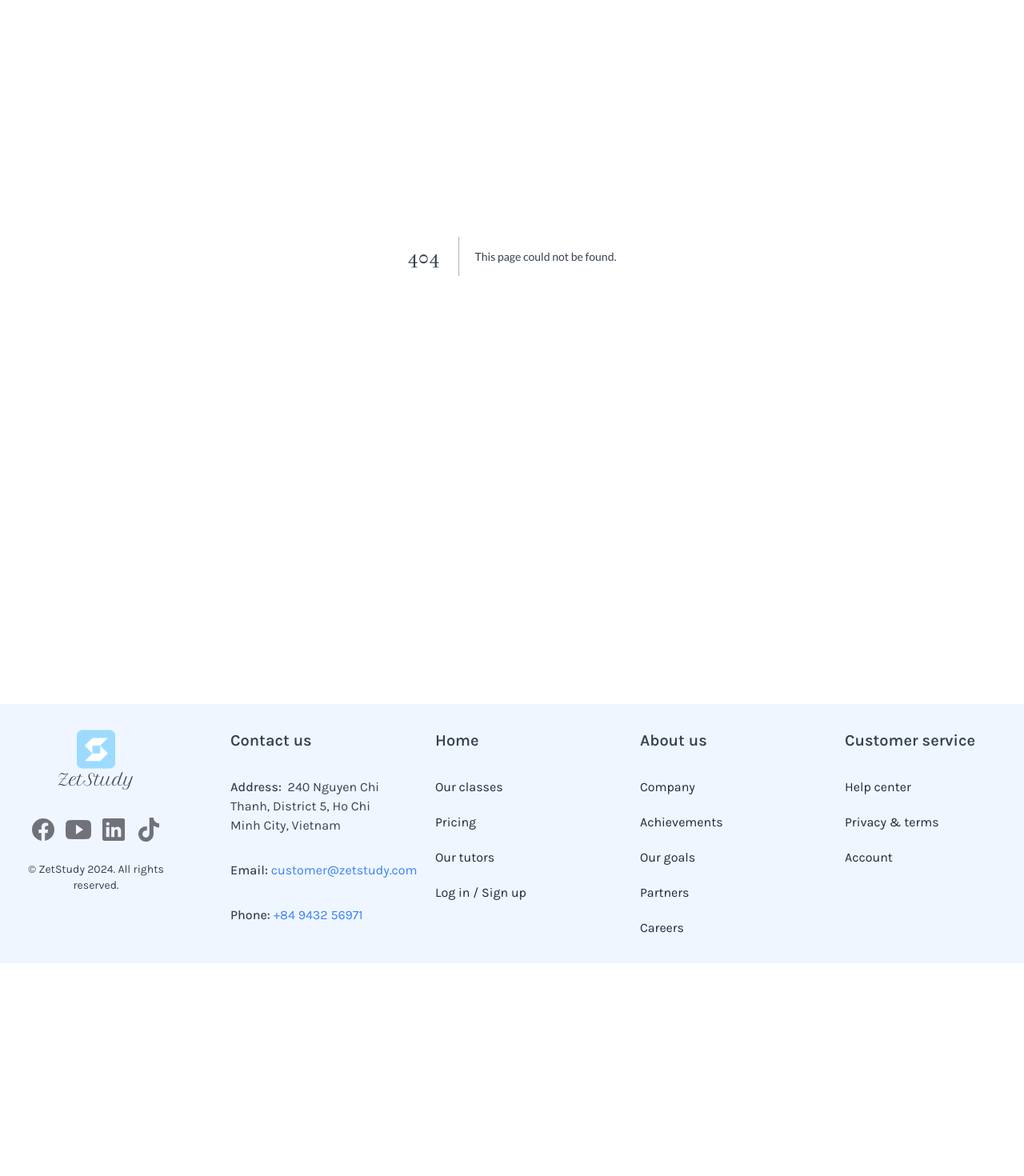
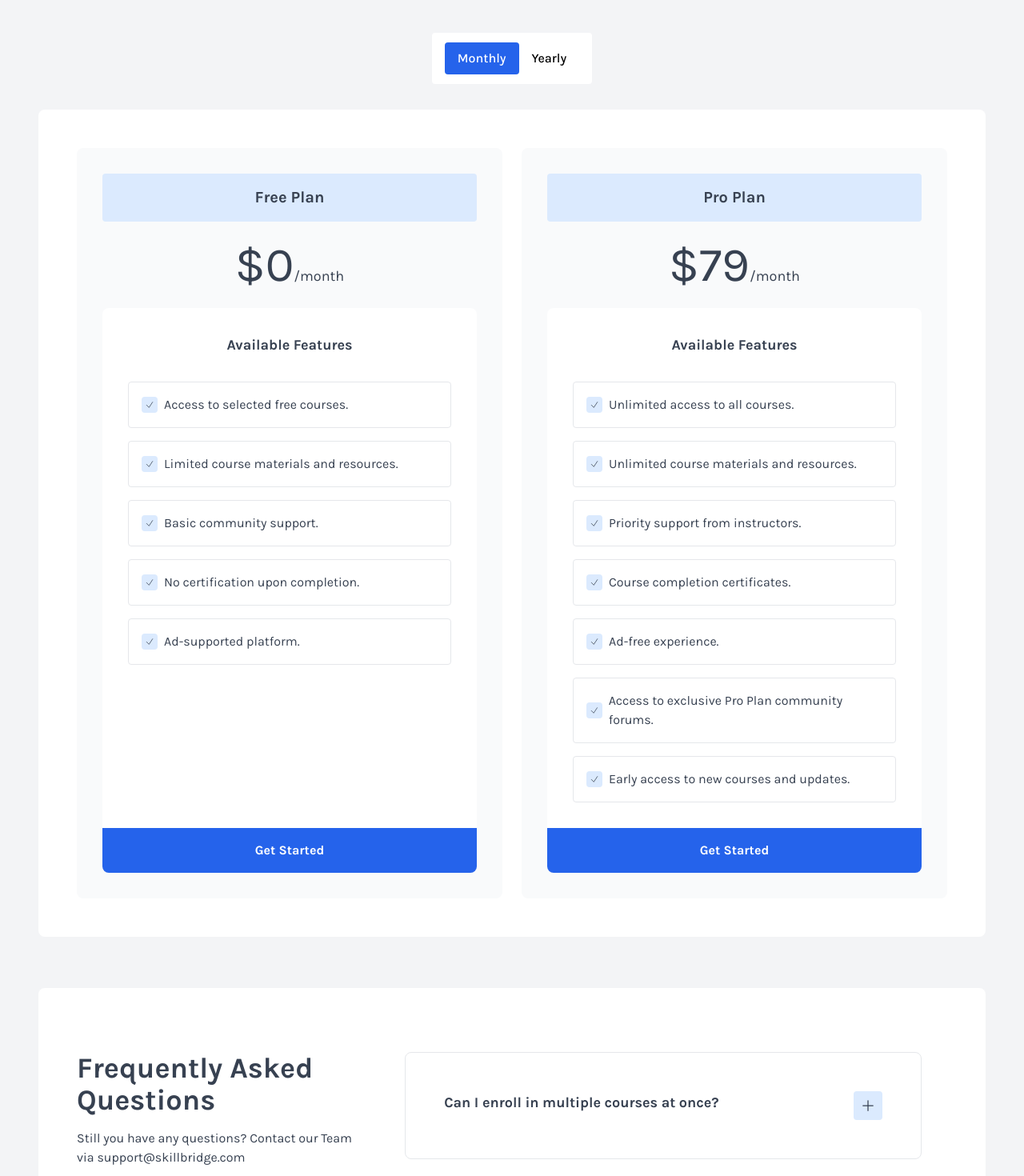
Before and after one commit to ngokhoa1202/e-commerce-frontend, a Next.js app: page /pricing in a window 1280 px wide. Before the commit this address had no page. Shown: the part 180-1650 px from the top of the page at 80% size. Before the commit the page ends 1432 px from the top, so only its background shows below. Built offline with nearby package versions, Linux system fonts and the light colour scheme.

Commit message:
add pricing page

```diff
--- a/package.json
+++ b/package.json
@@ -3,9 +3,9 @@
   "version": "0.1.0",
   "private": true,
   "scripts": {
-    "dev": "cross-env PORT=3031 next dev --turbopack",
+    "dev": "PORT=3031 next dev --turbopack",
     "build": "next build",
-    "start": "cross-env PORT=3030 next start",
+    "start": "PORT=3030 next start",
     "lint": "next lint"
   },
   "dependencies": {
--- a/src/app/_components/Header.tsx
+++ b/src/app/_components/Header.tsx
@@ -1,22 +1,16 @@
 "use client";
 
 import Image from "next/image";
-
-import { useState } from "react";
-import { Dialog, DialogPanel } from '@headlessui/react';
-import { Bars3Icon, XMarkIcon } from '@heroicons/react/24/outline';
 import Link from "next/link";
 
 const navigation = [
   { name: 'Home', href: '/' },
   { name: 'Classes', href: '/classes' },
-  { name: 'Pricing', href: '#' },
+  { name: 'Pricing', href: '/pricing' },
   { name: 'About us', href: '/about' },
 ]
 
 export default function Header(): JSX.Element {
-
-
   return (
     <header>
       <nav aria-label="Global" className="flex items-center justify-between px-6 lg:px-8">
@@ -46,6 +40,7 @@ export default function Header(): JSX.Element {
             </Link>
           ))}
         </div>
+
         <div className="hidden lg:flex lg:flex-1 lg:justify-end">
           <a href="/login"
             className="text-lg font-semibold px-8 py-2 rounded-lg
--- a/src/app/classes/[id]/page.tsx
+++ b/src/app/classes/[id]/page.tsx
@@ -40,7 +40,7 @@ export default async function Page({ params }: { params: Promise<{ id: string }>
         <p>{courseSample.description}</p>
       </div>
       <hr/>
-      <Image alt="Cover" src={coverImage} className="my-8"/>
+      {/* <Image alt="Cover" src={coverImage} className="my-8"/> */}
       <div className="grid grid-cols-2 gap-8">
         {courseSample.curriculum.map((week, idx) => (
           <CurriculumCard key={idx} curriculum={week} />
--- a/src/app/layout.tsx
+++ b/src/app/layout.tsx
@@ -41,7 +41,7 @@ export default function RootLayout({
   return (
     <html lang="en">
       <body
-        className={`${sedan.variable} ${karla.variable} ${lato.variable} ${petitFormalScript.variable} antialiased text-gray-700`}
+        className={`${sedan.variable} ${karla.variable} ${lato.variable} ${petitFormalScript.variable} antialiased text-gray-700 bg-gray-100`}
       >
         <Header />
         {children}
--- /dev/null
+++ b/src/app/pricing/page.tsx
@@ -0,0 +1,166 @@
+"use client";
+import { useState } from "react"
+import { CheckIcon, XMarkIcon, ArrowRightIcon, PlusIcon } from "@heroicons/react/24/outline";
+
+const plans = [
+  {
+    name: "Free Plan",
+    monthlyPrice: 0,
+    yearlyPrice: 0,
+    features: [
+      "Access to selected free courses.",
+      "Limited course materials and resources.",
+      "Basic community support.",
+      "No certification upon completion.",
+      "Ad-supported platform.",
+    ],
+  },
+  {
+    name: "Pro Plan",
+    monthlyPrice: 79,
+    yearlyPrice: 70,
+    features: [
+      "Unlimited access to all courses.",
+      "Unlimited course materials and resources.",
+      "Priority support from instructors.",
+      "Course completion certificates.",
+      "Ad-free experience.",
+      "Access to exclusive Pro Plan community forums.",
+      "Early access to new courses and updates.",
+    ],
+  },
+];
+
+const faq = [
+  {
+    question: "Can I enroll in multiple courses at once?",
+    answer: "Absolutely! You can enroll in multiple courses simultaneously and access them at your convenience.",
+    link: "Enrollment Process for Different Courses",
+  },
+  {
+    question: "Can I enroll in multiple courses at once?",
+    answer: "Absolutely! You can enroll in multiple courses simultaneously and access them at your convenience.",
+    link: "Enrollment Process for Different Courses",
+  },
+  {
+    question: "Can I enroll in multiple courses at once?",
+    answer: "Absolutely! You can enroll in multiple courses simultaneously and access them at your convenience.",
+    link: "Enrollment Process for Different Courses",
+  },
+];
+
+interface Plan {
+  name: string;
+  monthlyPrice: number;
+  yearlyPrice: number;
+  features: string[];
+}
+
+interface FAQ {
+  question: string;
+  answer: string;
+  link: string;
+}
+
+function PlanCard({ props }: { props: { plan: Plan, isMonthly: boolean } }) {
+  const { plan, isMonthly } = props;
+  return (
+    <div key={plan.name} className="flex flex-col items-center bg-gray-50 p-8 rounded-lg">
+      <div className="w-full text-xl text-center bg-blue-100 p-4 rounded font-bold mb-6">{plan.name}</div>
+      <div className="mb-6">
+        <span className="text-6xl">${isMonthly ? plan.monthlyPrice : plan.yearlyPrice}</span>
+        <span className="text-lg">/month</span>
+      </div>
+      <div className="flex flex-col bg-white p-8 w-full gap-4 rounded-t-lg h-full">
+        <p className="text-center text-lg font-bold mb-4">Available Features</p>
+        {plan.features.map(feature => (
+          <div key={feature} className="border rounded p-4 flex gap-2 items-center">
+            <CheckIcon width={20} height={20} className="bg-blue-100 p-1 rounded"/>
+            <p>{feature}</p>
+          </div>
+        ))}
+      </div>
+      <button className="text-center font-bold rounded-b-lg bg-blue-600 text-white p-4 w-full">Get Started</button>
+    </div>
+  )
+}
+
+function FaqCard({ props }: { props: FAQ }) {
+  const [isExpanded, setIsExpanded] = useState(false);
+
+  return (
+    <div className="border rounded-lg p-12 w-full flex flex-col gap-8">
+      <div className={`flex justify-between ${isExpanded ? 'pb-4 border-b' : ''}`}>
+        <div className="text-lg font-bold">{props.question}</div>
+        <button
+          className="bg-blue-100 rounded p-2"
+          onClick={() => setIsExpanded(!isExpanded)}
+        >{
+          isExpanded
+          ? <XMarkIcon width={20} height={20}/>
+          : <PlusIcon width={20} height={20}/>
+        }</button>
+      </div>
+      {
+        isExpanded
+        ? <>
+            <p>{props.answer}</p>
+            <div className="bg-gray-100 px-8 py-6 rounded-lg flex items-center justify-between">
+              <p className="font-bold">{props.link}</p>
+              <button className="rounded-full bg-white p-2"><ArrowRightIcon width={20} height={20}/></button>
+            </div>
+        </>
+        : <></>
+      }
+    </div>
+  )
+}
+
+
+export default function Page() {
+  const [isMonthly, setIsMonthly] = useState(true);
+  const buttonClassName = " p-2 font-medium px-4 py-2 w-fit text-center rounded hover:bg-blue-200 hover:text-black";
+  const selectedButtonClassName = "bg-blue-600 text-white";
+  const unselectedButtonClassName = "text-black";
+
+  return (
+    <div className="flex flex-col px-12 gap-8">
+      <div>
+        <h1>Our Pricings</h1>
+      </div>
+      <hr/>
+
+      <div className="w-fit self-center px-4 py-3 bg-white rounded mt-8">
+        <button
+          onClick={() => setIsMonthly(true)}
+          className={(isMonthly ? selectedButtonClassName : unselectedButtonClassName) + buttonClassName}
+        >
+          Monthly
+        </button>
+        <button
+          onClick={() => setIsMonthly(false)}
+          className={(!isMonthly ? selectedButtonClassName : unselectedButtonClassName) + buttonClassName}
+        >
+          Yearly
+        </button>
+      </div>
+
+      <div className={`grid grid-cols-${plans.length} p-12 bg-white gap-6 rounded-lg`}>
+        {plans.map((plan, idx) => <PlanCard props={{ plan, isMonthly }} key={idx} />)}
+      </div>
+
+      <div className="flex px-12 py-20 bg-white gap-6 rounded-lg mt-8">
+        <div className="basis-1/3">
+          <p className="font-bold text-4xl mb-4">Frequently Asked Questions</p>
+          <p>Still you have any questions? Contact our Team via support@skillbridge.com</p>
+          <button className="rounded border py-4 px-6 mt-8">See All FAQ</button>
+        </div>
+          <div className="basis-2/3 flex flex-col items-center px-8 rounded-lg gap-8">
+            {faq.map((ele, idx) => (
+              <FaqCard props={ele} key={idx} />
+            ))}
+          </div>
+      </div>
+    </div>
+  )
+}
```
Also changed, not shown: 1 other file (tests, documents, lock files or other folders). Lines whose indentation alone changed are shown as unchanged.
